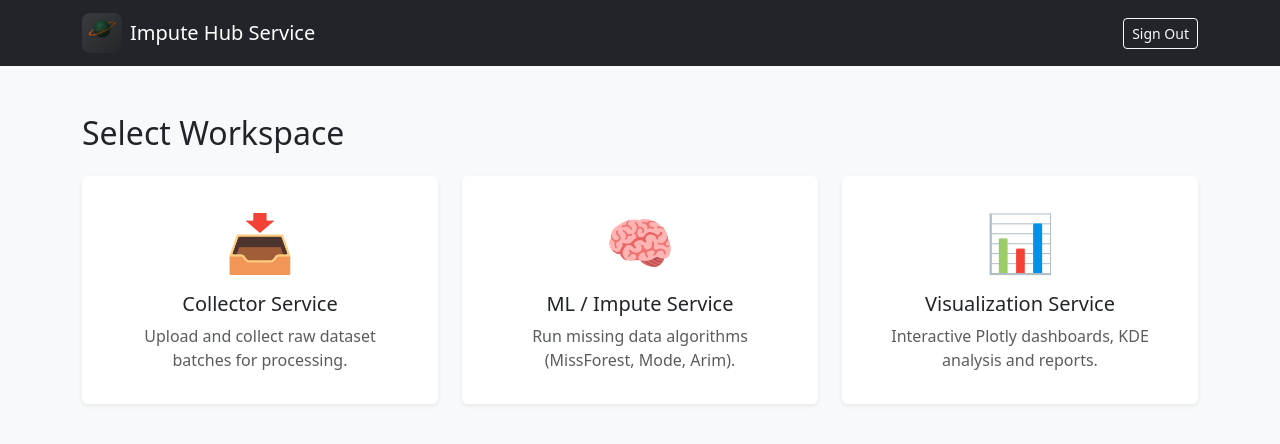
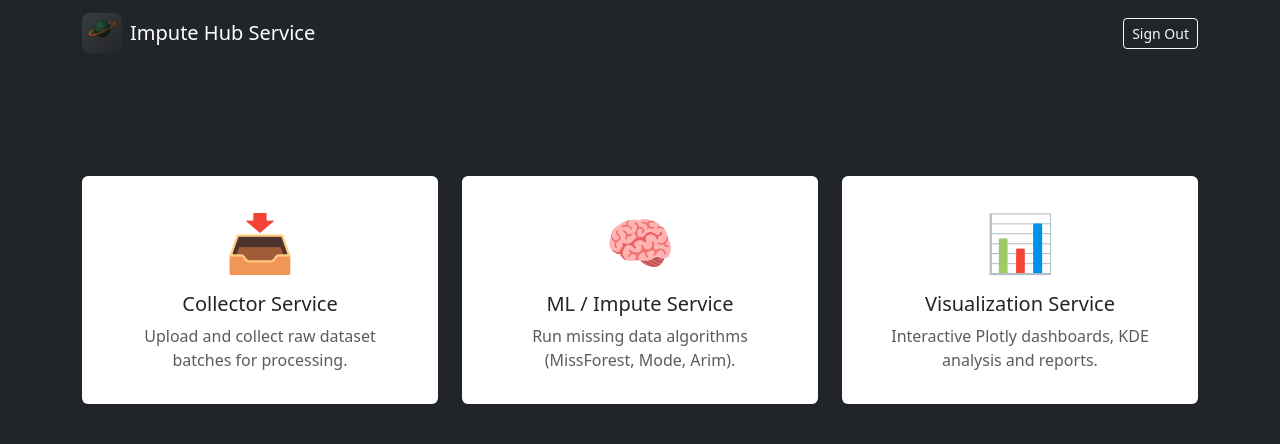
Before and after one commit to Arseny05/impute_hub, a Flask app: page / in a window 1280 px wide. Shown: the top 444 px of the page. Run offline with Flask 3, Linux system fonts and the light colour scheme; the visitor is signed in with stand-in values (Sample User, id 1).

Commit message:
add some styles

```diff
--- a/web_master/templates/dashboard.html
+++ b/web_master/templates/dashboard.html
@@ -10,7 +10,7 @@
         .service-link { text-decoration: none; color: inherit; }
     </style>
 </head>
-<body class="bg-light">
+<body class="bg-dark">
     <!-- Navigation -->
     <nav class="navbar navbar-expand-lg navbar-dark bg-dark mb-5">
         <div class="container">
```
